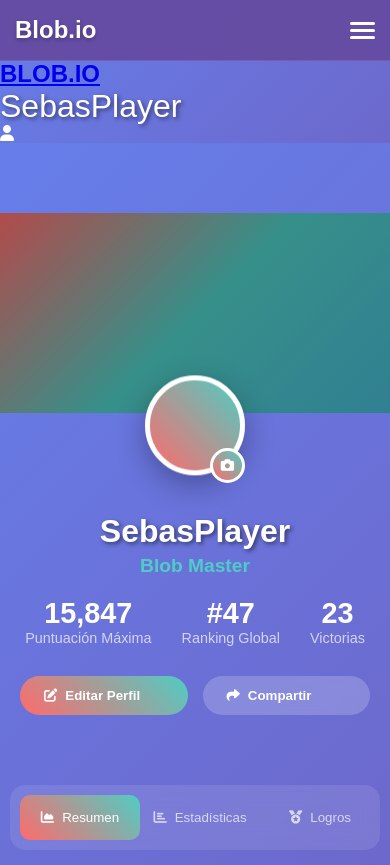
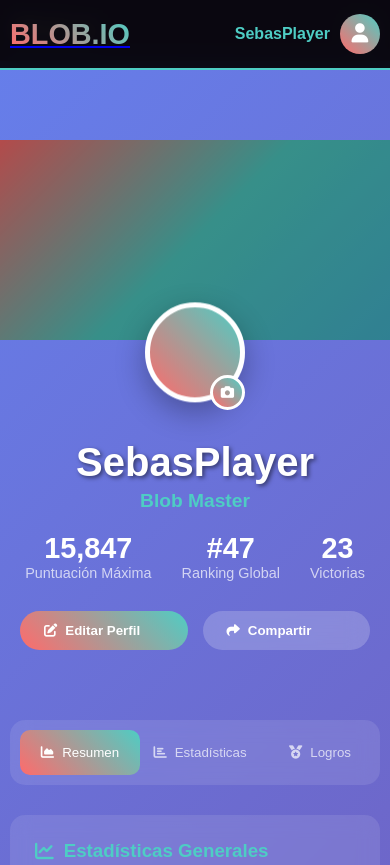
Before and after one commit to sebasbose/proyecto-blob.io, a website: page public/profile.html in a window 390 px wide. Shown: the top 865 px of the page. Drawn offline with Linux system fonts and the light colour scheme.

Commit message:
feat: Enhance navigation styles and improve responsiveness for friends and profile pages

```diff
--- a/public/css/friends.css
+++ b/public/css/friends.css
@@ -1,4 +1,82 @@
 /* Estilos específicos para la página de Amigos */
+
+/* Navegación Superior */
+.top-nav {
+  position: fixed;
+  top: 0;
+  left: 0;
+  right: 0;
+  height: 70px;
+  background: rgba(0, 0, 0, 0.9);
+  backdrop-filter: blur(10px);
+  border-bottom: 2px solid #4ecdc4;
+  z-index: 1000;
+}
+
+.nav-content {
+  display: flex;
+  justify-content: space-between;
+  align-items: center;
+  height: 100%;
+  max-width: 1200px;
+  margin: 0 auto;
+  padding: 0 20px;
+}
+
+.logo .game-title-small {
+  background: linear-gradient(45deg, #ff6b6b, #4ecdc4);
+  -webkit-background-clip: text;
+  background-clip: text;
+  -webkit-text-fill-color: transparent;
+  font-size: 1.8em;
+  margin: 0;
+}
+
+.nav-links {
+  display: flex;
+  list-style: none;
+  gap: 30px;
+  margin: 0;
+  padding: 0;
+}
+
+.nav-links a {
+  color: #fff;
+  text-decoration: none;
+  padding: 10px 15px;
+  border-radius: 25px;
+  transition: all 0.3s ease;
+  display: flex;
+  align-items: center;
+  gap: 8px;
+}
+
+.nav-links a:hover, .nav-links a.active {
+  background: linear-gradient(45deg, #ff6b6b, #4ecdc4);
+  transform: translateY(-2px);
+}
+
+.user-info {
+  display: flex;
+  align-items: center;
+  gap: 10px;
+}
+
+.username {
+  font-weight: bold;
+  color: #4ecdc4;
+}
+
+.user-avatar {
+  width: 40px;
+  height: 40px;
+  background: linear-gradient(45deg, #ff6b6b, #4ecdc4);
+  border-radius: 50%;
+  display: flex;
+  align-items: center;
+  justify-content: center;
+  font-size: 1.2em;
+}
 
 /* Contenedor Principal */
 .friends-container {
@@ -710,6 +788,10 @@
 
 /* Responsive Design */
 @media (max-width: 768px) {
+  .nav-links {
+    display: none;
+  }
+
   .friends-nav {
     padding: 0 10px 10px;
   }
@@ -761,6 +843,10 @@
 }
 
 @media (max-width: 480px) {
+  .nav-content {
+    padding: 0 10px;
+  }
+
   .friends-container {
     padding-top: 80px;
   }
--- a/public/css/profile.css
+++ b/public/css/profile.css
@@ -1,4 +1,82 @@
 /* Estilos específicos para la página de Perfil */
+
+/* Navegación Superior */
+.top-nav {
+  position: fixed;
+  top: 0;
+  left: 0;
+  right: 0;
+  height: 70px;
+  background: rgba(0, 0, 0, 0.9);
+  backdrop-filter: blur(10px);
+  border-bottom: 2px solid #4ecdc4;
+  z-index: 1000;
+}
+
+.nav-content {
+  display: flex;
+  justify-content: space-between;
+  align-items: center;
+  height: 100%;
+  max-width: 1200px;
+  margin: 0 auto;
+  padding: 0 20px;
+}
+
+.logo .game-title-small {
+  background: linear-gradient(45deg, #ff6b6b, #4ecdc4);
+  -webkit-background-clip: text;
+  background-clip: text;
+  -webkit-text-fill-color: transparent;
+  font-size: 1.8em;
+  margin: 0;
+}
+
+.nav-links {
+  display: flex;
+  list-style: none;
+  gap: 30px;
+  margin: 0;
+  padding: 0;
+}
+
+.nav-links a {
+  color: #fff;
+  text-decoration: none;
+  padding: 10px 15px;
+  border-radius: 25px;
+  transition: all 0.3s ease;
+  display: flex;
+  align-items: center;
+  gap: 8px;
+}
+
+.nav-links a:hover, .nav-links a.active {
+  background: linear-gradient(45deg, #ff6b6b, #4ecdc4);
+  transform: translateY(-2px);
+}
+
+.user-info {
+  display: flex;
+  align-items: center;
+  gap: 10px;
+}
+
+.username {
+  font-weight: bold;
+  color: #4ecdc4;
+}
+
+.user-avatar {
+  width: 40px;
+  height: 40px;
+  background: linear-gradient(45deg, #ff6b6b, #4ecdc4);
+  border-radius: 50%;
+  display: flex;
+  align-items: center;
+  justify-content: center;
+  font-size: 1.2em;
+}
 
 /* Contenedor Principal del Perfil */
 .profile-container {
@@ -86,7 +164,7 @@
   min-width: 300px;
 }
 
-.username {
+.display-username {
   font-size: 2.5em;
   margin: 0 0 5px 0;
   color: #fff;
@@ -709,6 +787,10 @@
 
 /* Responsive Design */
 @media (max-width: 768px) {
+  .nav-links {
+    display: none;
+  }
+
   .profile-info {
     flex-direction: column;
     align-items: center;
@@ -750,10 +832,6 @@
     padding: 0 10px;
   }
 
-  .username {
-    font-size: 2em;
-  }
-
   .profile-actions {
     width: 100%;
     justify-content: center;
@@ -764,3 +842,13 @@
     min-width: 120px;
   }
 }
+
+@media (max-width: 480px) {
+  .nav-content {
+    padding: 0 10px;
+  }
+
+  .profile-container {
+    padding-top: 80px;
+  }
+}
--- a/public/profile.html
+++ b/public/profile.html
@@ -20,8 +20,8 @@
       <div class="nav-center">
         <ul class="nav-links">
           <li><a href="index.html"><i class="fas fa-home"></i> Inicio</a></li>
-          <li><a href="leaderboards.html" class="active"><i class="fas fa-trophy"></i> Rankings</a></li>
-          <li><a href="profile.html"><i class="fas fa-user"></i> Perfil</a></li>
+          <li><a href="leaderboards.html"><i class="fas fa-trophy"></i> Rankings</a></li>
+          <li><a href="profile.html"class="active"><i class="fas fa-user"></i> Perfil</a></li>
           <li><a href="friends.html"><i class="fas fa-users"></i> Amigos</a></li>
         </ul>
       </div>
@@ -51,7 +51,7 @@
           </button>
         </div>
         <div class="profile-details">
-          <h1 class="username">SebasPlayer</h1>
+          <h1 class="display-username">SebasPlayer</h1>
           <p class="user-title">Blob Master</p>
           <div class="profile-stats-quick">
             <div class="quick-stat">
```
